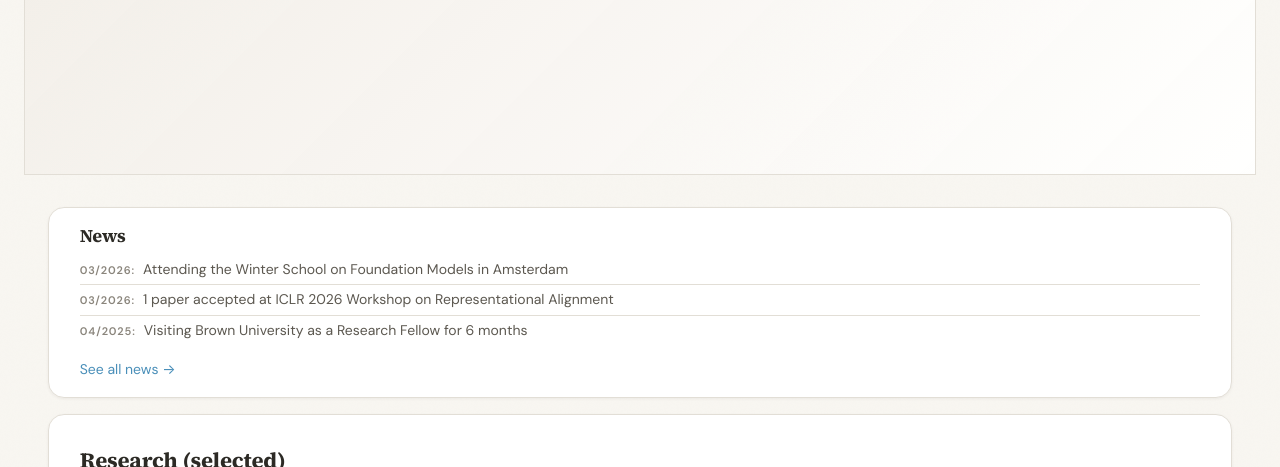
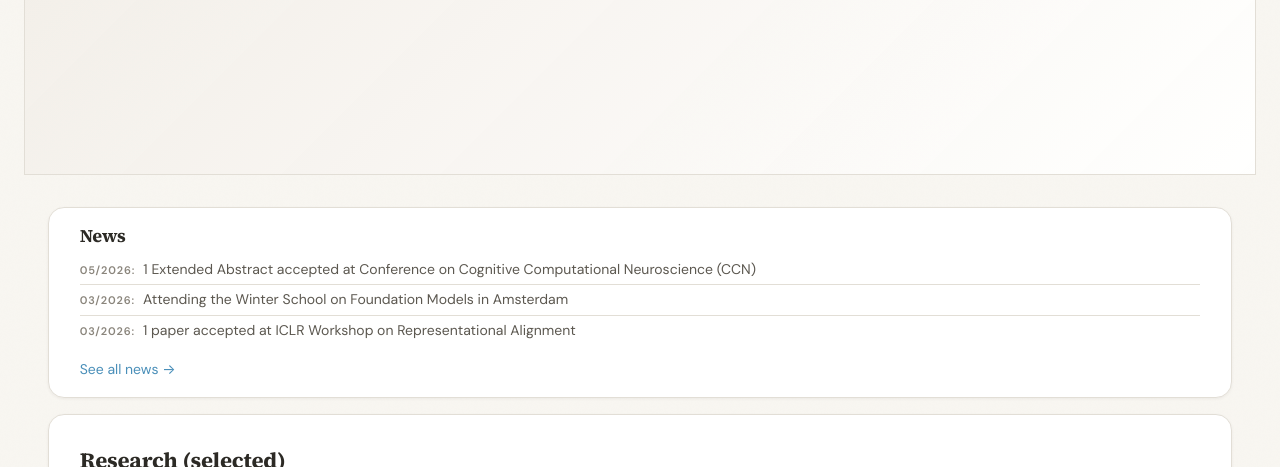
Before and after one commit to Julien-Co/Julien-Co.github.io, a Jekyll site: the page built from _pages/home.md, in a window 1280 px wide and 900 px high, scrolled down 787 px, cut to the strip 0-467 px from the top of the window. Built offline with Jekyll 4.4.1, drawn with Linux system fonts in a browser that asks for light colours; a style sheet for code colours, icons or effects is not loaded.

Commit message:
added ccn

```diff
--- a/_data/news.yml
+++ b/_data/news.yml
@@ -2,11 +2,16 @@
 # The 3 most recent are shown; all appear on /allnews.
 # Each entry needs: date, headline
 # Optional fields: url, anchor
+
+- date: May, 2026
+  headline: "1 Extended Abstract accepted at Conference on Cognitive Computational Neuroscience (CCN)"
+
 - date: March, 2026
   headline: "Attending the Winter School on Foundation Models in Amsterdam"
   url: "https://ivi.fnwi.uva.nl/ellis/events/winter-school-on-foundation-models-fomo-2026-registration-opens-on-14-november-2025/"
+
 - date: March, 2026
-  headline: "1 paper accepted at ICLR 2026 Workshop on Representational Alignment"
+  headline: "1 paper accepted at ICLR Workshop on Representational Alignment"
   url: "/publications/"
   anchor: "colin2026benefit"
 
```
Also changed, not shown: 1 other file.
